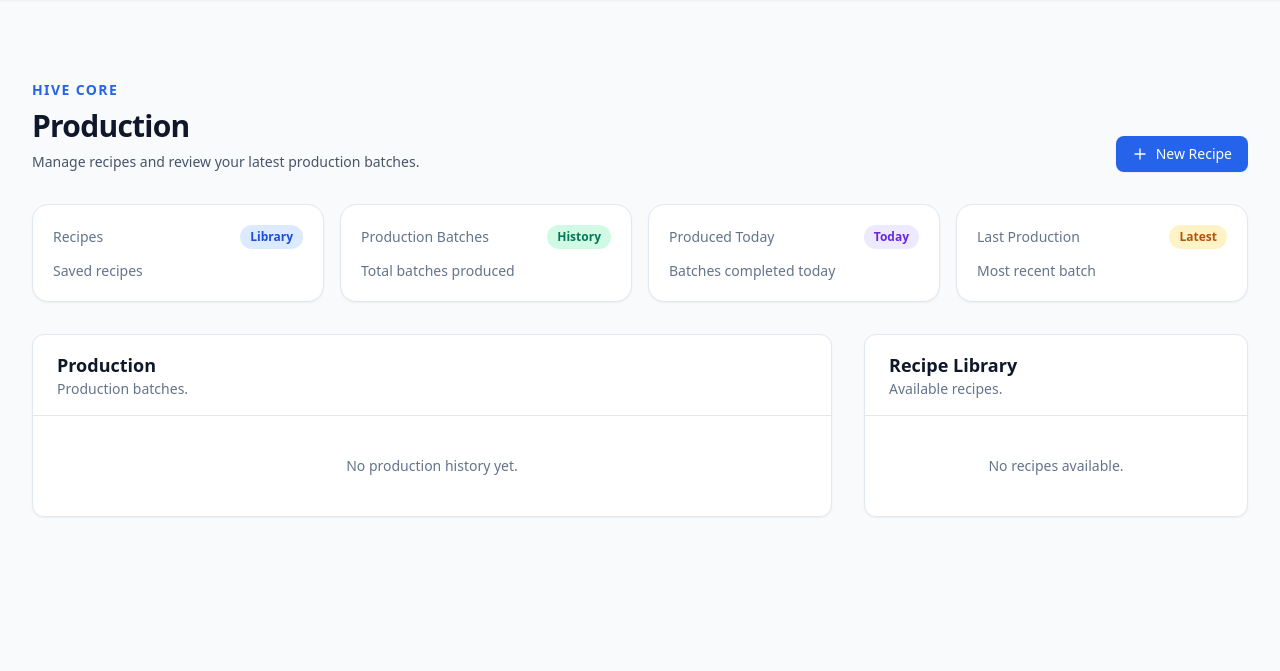
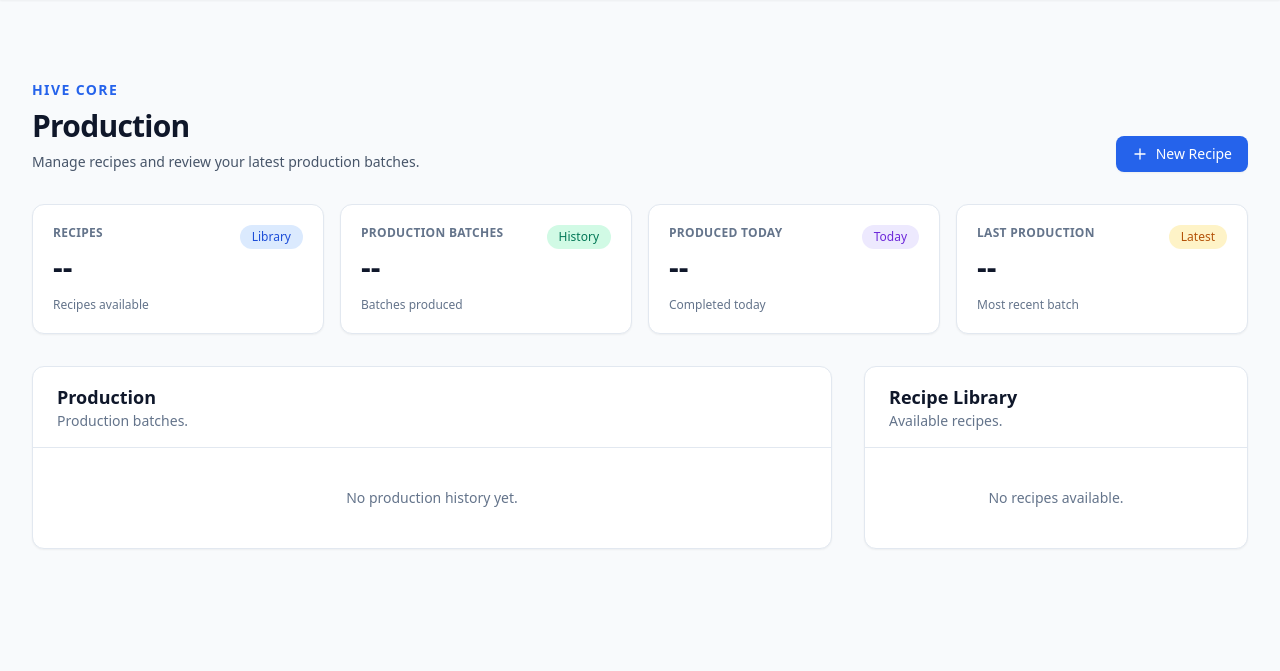
Before and after one commit to beelders-dev/hive-core, a Django app: page /production/recipes/ in a window 1280 px wide. Shown: the part 65-736 px from the top of the page. Run offline with Django 5.2, Linux system fonts and the light colour scheme; the visitor is signed in with stand-in values (Sample User, id 1); data that the repository does not hold is empty.

Commit message:
refactor cards to a reusable component

```diff
--- a/config/settings.py
+++ b/config/settings.py
@@ -37,6 +37,7 @@ INSTALLED_APPS = [
     "django.contrib.contenttypes",
     "django.contrib.sessions",
     "django.contrib.messages",
+    "django.contrib.humanize",
     "django.contrib.staticfiles",
     # Third party
     "django_browser_reload",
--- a/templates/base.html
+++ b/templates/base.html
@@ -1,4 +1,5 @@
 {% load static %}
+{% load humanize %}
 <!DOCTYPE html>
 <html lang="en" class="bg-slate-50">
     <head>
--- a/templates/components/_stat_card.html
+++ b/templates/components/_stat_card.html
@@ -1,12 +1,14 @@
-<div class="rounded-2xl border {{ border_class|default:'border-slate-200' }} {{ bg_class|default:'bg-white' }} p-5 shadow-sm">
-    <div class="flex items-center justify-between">
-        <p class="text-sm font-medium {{ label_class|default:'text-slate-500' }}">{{ label }}</p>
-        {% if badge %}
-            <span class="rounded-full {{ badge_class|default:'bg-slate-100 text-slate-700' }} px-2.5 py-1 text-xs font-semibold">
-                {{ badge }}
-            </span>
-        {% endif %}
+<div class="rounded-xl border border-slate-200 bg-white p-5 shadow-sm">
+    <div class="flex items-start justify-between">
+        <div>
+            <p class="text-xs font-semibold uppercase tracking-wide text-slate-500">{{ label }}</p>
+            <div class="mt-2 flex items-end gap-1">
+                {% if prefix %}<span class="text-3xl font-bold text-slate-900">{{ prefix }}</span>{% endif %}
+                <span class="text-3xl font-bold text-slate-900">{{ value|default:"--" }}</span>
+                {% if suffix %}<span class="mb-1 text-sm text-slate-500">{{ suffix }}</span>{% endif %}
+            </div>
+            {% if helper %}<p class="mt-3 text-xs text-slate-500">{{ helper }}</p>{% endif %}
+        </div>
+        {% if badge %}<span class="rounded-full px-3 py-1 text-xs font-medium {{ badge_class }}">{{ badge }}</span>{% endif %}
     </div>
-    <p class="mt-3 text-3xl font-bold tracking-tight {{ value_class|default:'text-slate-950' }}">{{ value }}</p>
-    <p class="mt-1 text-sm {{ helper_class|default:'text-slate-500' }}">{{ helper }}</p>
 </div>
--- a/templates/production/dashboard.html
+++ b/templates/production/dashboard.html
@@ -23,9 +23,9 @@
             </div>
             <!-- Stats -->
             <div class="mb-8 grid gap-4 sm:grid-cols-2 xl:grid-cols-4">
-                {% include "components/_stat_card.html" with label="Recipes" value=recipe_count helper="Saved recipes" badge="Library" badge_class="bg-blue-100 text-blue-700" %}
-                {% include "components/_stat_card.html" with label="Production Batches" value=batch_count helper="Total batches produced" badge="History" badge_class="bg-emerald-100 text-emerald-700" %}
-                {% include "components/_stat_card.html" with label="Produced Today" value=produced_today helper="Batches completed today" badge="Today" badge_class="bg-violet-100 text-violet-700" %}
+                {% include "components/_stat_card.html" with label="Recipes" value=recipe_count helper="Recipes available" badge="Library" badge_class="bg-blue-100 text-blue-700" %}
+                {% include "components/_stat_card.html" with label="Production Batches" value=batch_count helper="Batches produced" badge="History" badge_class="bg-emerald-100 text-emerald-700" %}
+                {% include "components/_stat_card.html" with label="Produced Today" value=produced_today helper="Completed today" badge="Today" badge_class="bg-violet-100 text-violet-700" %}
                 {% include "components/_stat_card.html" with label="Last Production" value=last_production helper="Most recent batch" badge="Latest" badge_class="bg-amber-100 text-amber-700" %}
             </div>
             <div class="grid gap-8 xl:grid-cols-3">
```
Also changed, not shown: templates/inventory/ingredient/detail.html (+10 -1 lines), templates/inventory/ingredient/partials/_stat_cards.html (+8 -5 lines).
